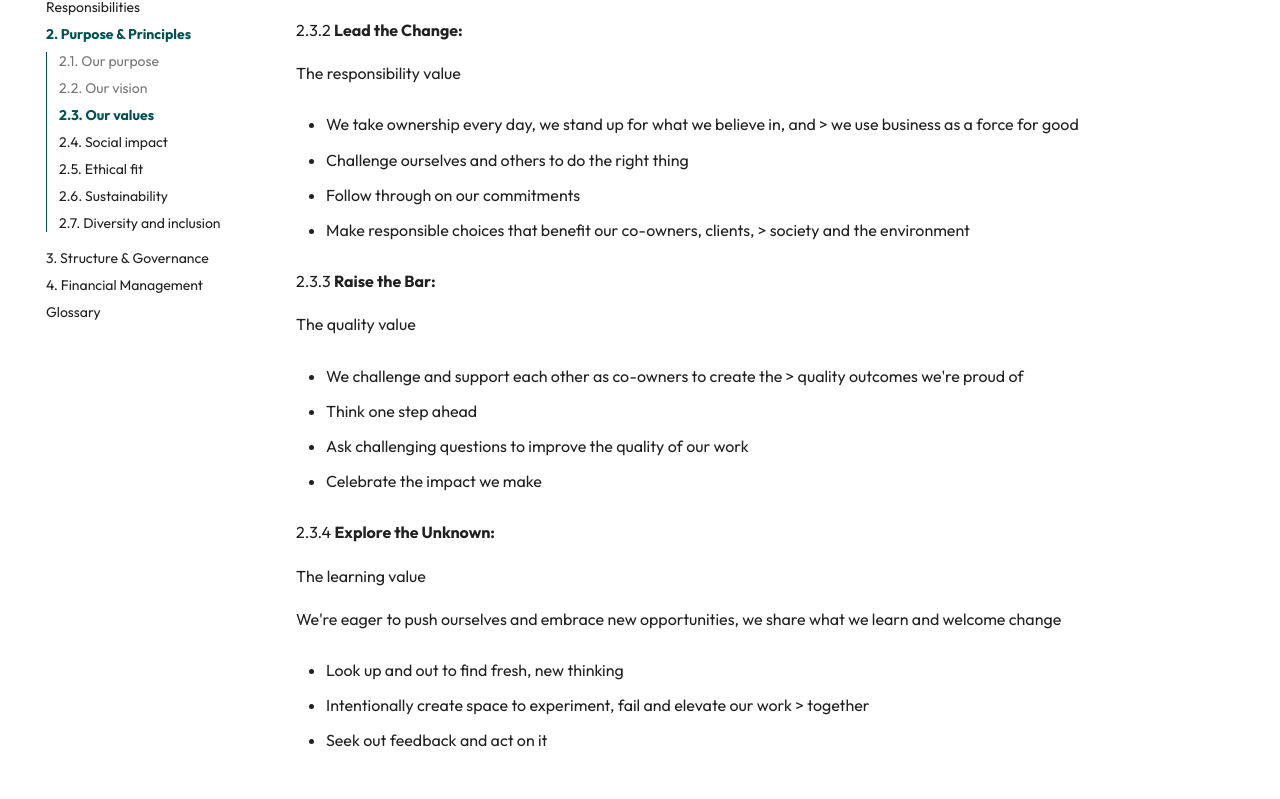
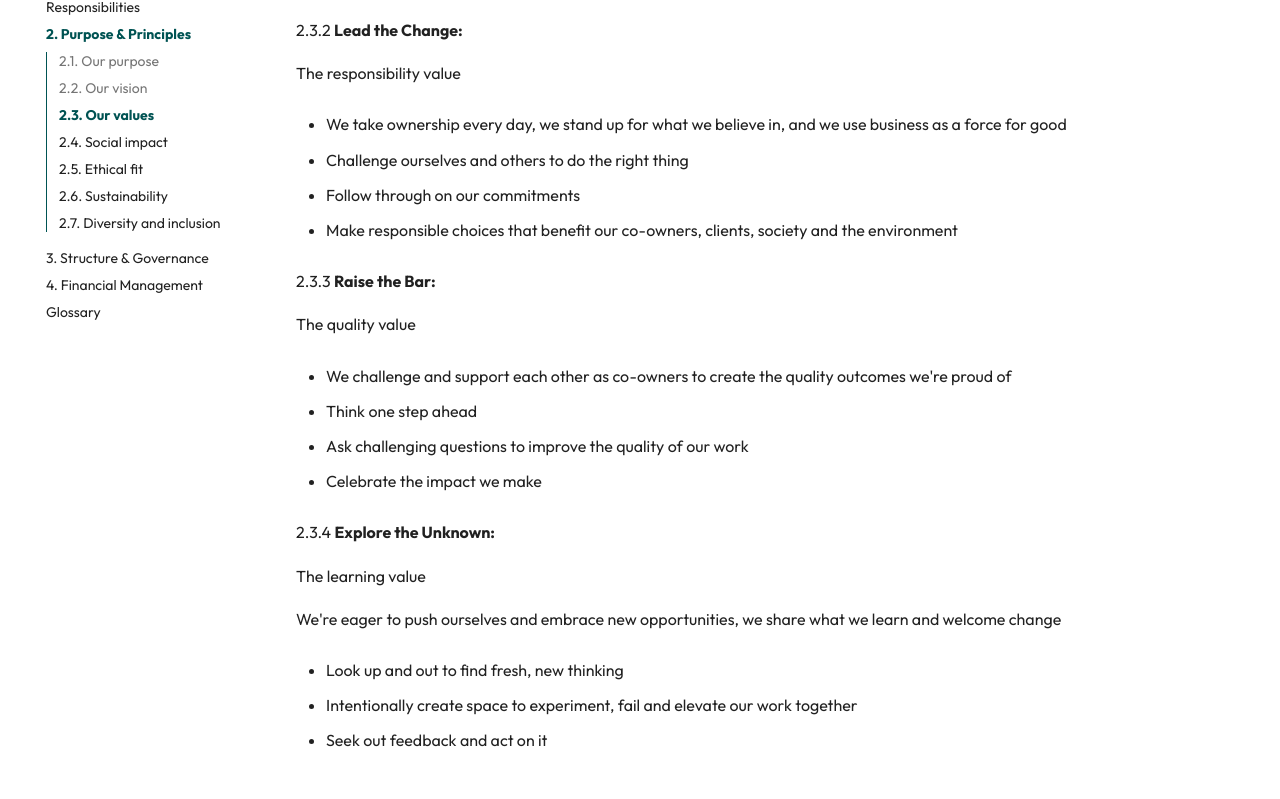
Before and after one commit to torchbox/torchbox-constitution, an MkDocs documentation site: the page built from docs/purpose-and-principles.md, in a window 1280 px wide and 1400 px high, scrolled down 820 px. Shown: the part 146-945 px from the top of the window. Built offline with MkDocs 1.6.1 and Material for MkDocs 9.7.7, drawn with Linux system fonts in a browser that asks for light colours; comment, search, counter and statistics services are not loaded.

```diff
--- a/docs/purpose-and-principles.md
+++ b/docs/purpose-and-principles.md
@@ -42,22 +42,19 @@ The enjoyment value
 
 The responsibility value
 
--   We take ownership every day, we stand up for what we believe in, and
-    > we use business as a force for good
+-   We take ownership every day, we stand up for what we believe in, and we use business as a force for good
 
 -   Challenge ourselves and others to do the right thing
 
 -   Follow through on our commitments
 
--   Make responsible choices that benefit our co-owners, clients,
-    > society and the environment
+-   Make responsible choices that benefit our co-owners, clients, society and the environment
 
 2.3.3 **Raise the Bar:**
 
 The quality value
 
--   We challenge and support each other as co-owners to create the
-    > quality outcomes we're proud of
+-   We challenge and support each other as co-owners to create the quality outcomes we're proud of
 
 -   Think one step ahead
 
@@ -74,8 +71,7 @@ what we learn and welcome change
 
 -   Look up and out to find fresh, new thinking
 
--   Intentionally create space to experiment, fail and elevate our work
-    > together
+-   Intentionally create space to experiment, fail and elevate our work together
 
 -   Seek out feedback and act on it
 
```
